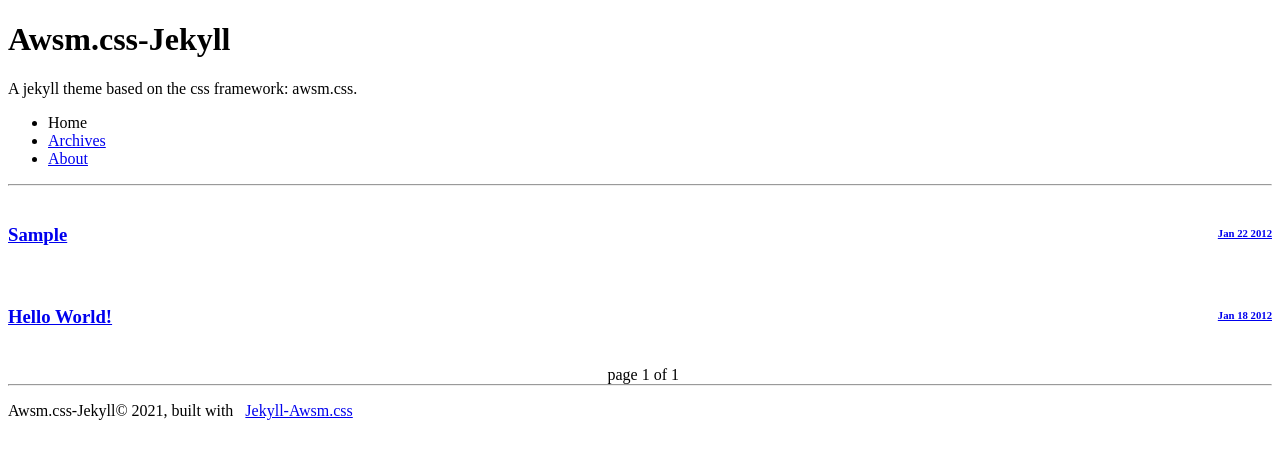
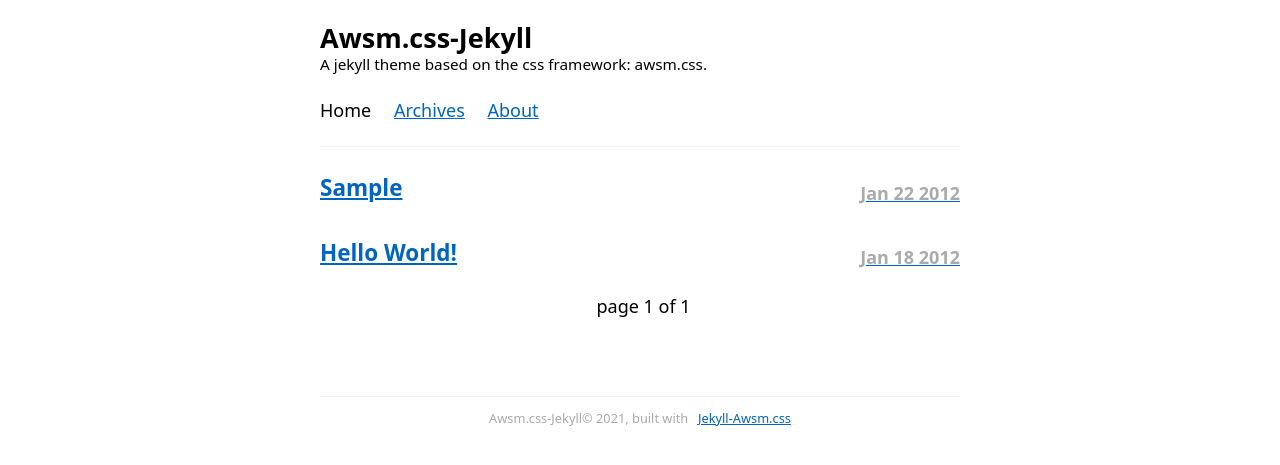
Before and after one commit to Slashformotion-s-Graveyard/jekyll-awsm.css, a Jekyll site: the page built from index.html, in a window 1280 px wide. Shown: the top 465 px of the page. Built offline with Jekyll 4.4.1, drawn with Linux system fonts in a browser that asks for light colours; the list of posts is cut into pages by our own code.

Commit message:
fix css (again)

```diff
--- a/_config.yml
+++ b/_config.yml
@@ -6,7 +6,7 @@ dark-theme: gondola # possible values [big-stone, gondola, black]
 
 enable-math: true
 
-base-url: jekyll-awsm.css
+base-url: /jekyll-awsm.css
 
 plugins:
   - jekyll-paginate
```
